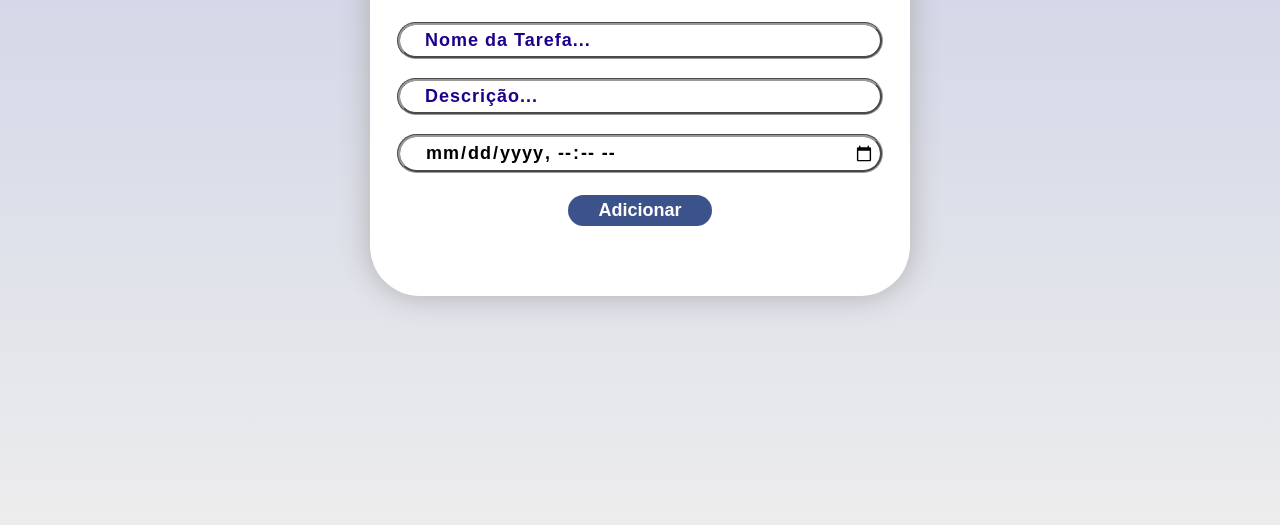
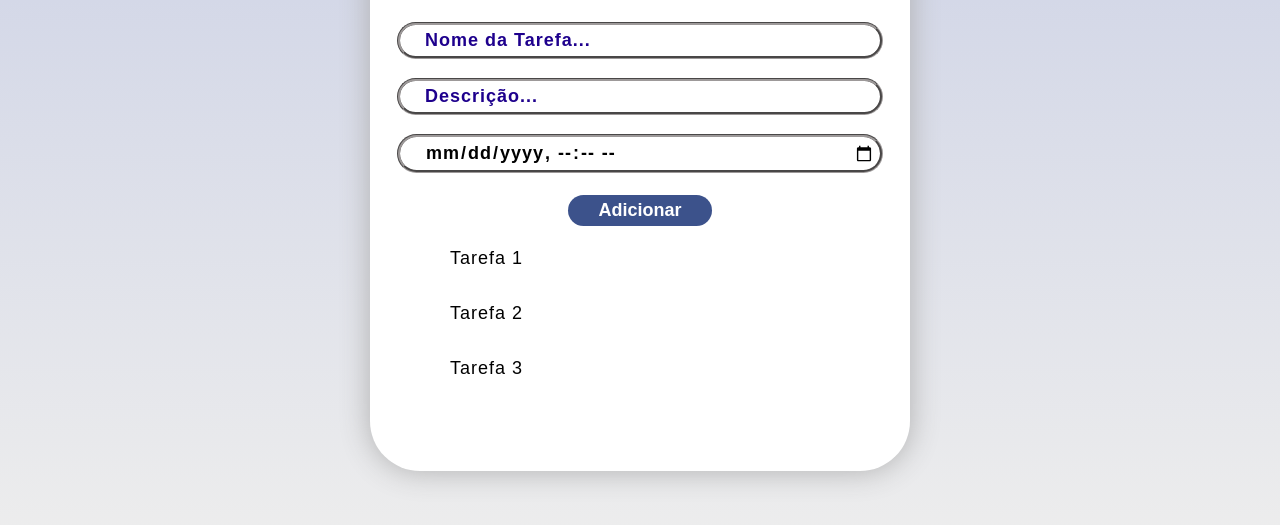
Before and after one commit to ifpi-picos/js-dom-api-RodrigoFontes377, a plain HTML site: page index.html in a window 1280 px wide. Shown: the part 259-784 px from the top of the page. Drawn offline with Linux system fonts and the light colour scheme.

Commit message:
lista de tarefa

```diff
--- a/index.html
+++ b/index.html
@@ -34,6 +34,11 @@
         <div class="button">
           <button onclick="addTarefa()">Adicionar</button>
         </div>
+        <ul id="list-tarefa">
+          <li class="checked">Tarefa 1</li>
+          <li>Tarefa 2</li>
+          <li>Tarefa 3</li>
+        </ul>
       </div>
     </div>
   </body>
--- a/style.css
+++ b/style.css
@@ -75,3 +75,14 @@ button {
   margin: auto;
   display: block;
 }
+ul li {
+  list-style: none;
+  font-size: 18px;
+  font-weight: 500;
+  letter-spacing: 1px;
+  padding: 12px 8px 12px 50px;
+  user-select: none;
+  cursor: pointer;
+  position: relative;
+  margin-block: 10px;
+}
```
